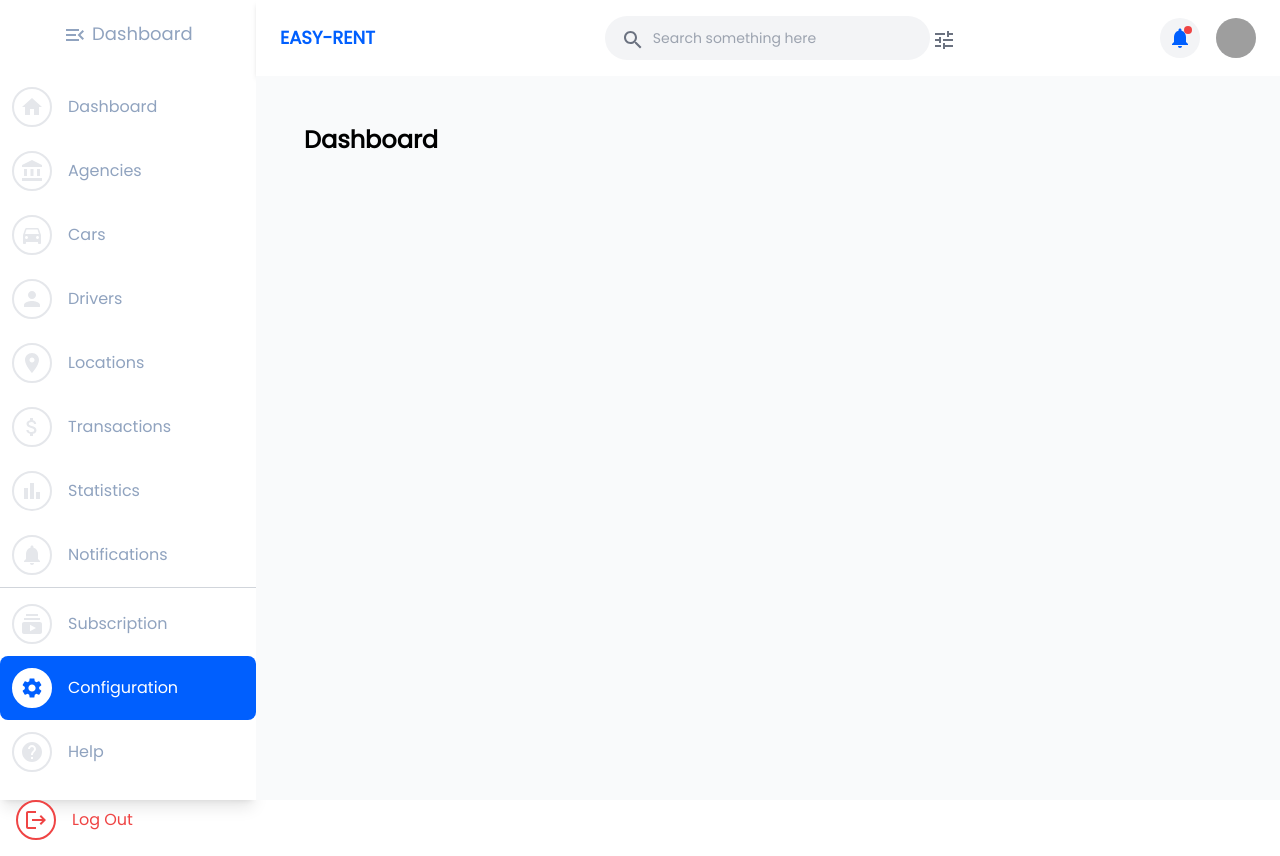
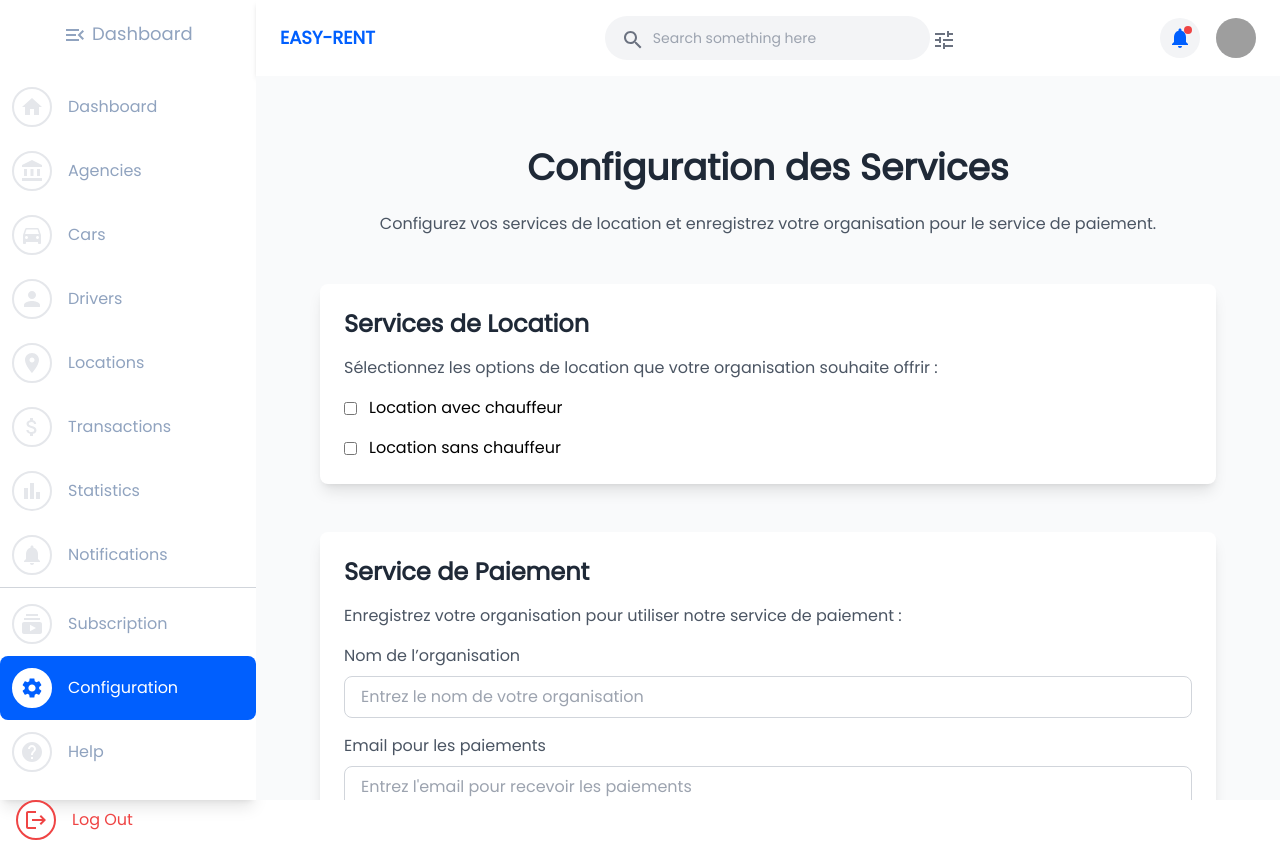
Before and after one commit to AdministrationReseau/easy-rental, a Next.js app: page /configuration in a window 1280 px wide. Built offline with nearby package versions, Linux system fonts and the light colour scheme; grey boxes are pictures that could not be loaded; what @mui/material-nextjs would draw is missing.

Commit message:
customer configuration page

```diff
--- a/src/app/(Organisation)/configuration/page.tsx
+++ b/src/app/(Organisation)/configuration/page.tsx
@@ -1,15 +1,127 @@
-"use client";
-import React from 'react';
+'use client'
+import React, { useState } from "react";
 
-const Configuration = () => {
+const ConfigurationPage: React.FC = () => {
+    const [rentalService, setRentalService] = useState({
+        withDriver: false,
+        withoutDriver: false,
+    });
+    const [paymentService, setPaymentService] = useState({
+        organizationName: "",
+        paymentEmail: "",
+        isRegistered: false,
+    });
+
+    const handleRentalServiceChange = (type: "withDriver" | "withoutDriver") => {
+        setRentalService((prev) => ({
+            ...prev,
+            [type]: !prev[type],
+        }));
+    };
+
+    const handlePaymentServiceChange = (e: React.ChangeEvent<HTMLInputElement>) => {
+        const { name, value } = e.target;
+        setPaymentService((prev) => ({
+            ...prev,
+            [name]: value,
+        }));
+    };
+
+    const handlePaymentServiceRegistration = () => {
+        if (paymentService.organizationName && paymentService.paymentEmail) {
+            setPaymentService((prev) => ({
+                ...prev,
+                isRegistered: true,
+            }));
+            alert("Votre organisation est maintenant enregistrée pour le service de paiement.");
+        } else {
+            alert("Veuillez remplir tous les champs pour vous enregistrer.");
+        }
+    };
 
     return (
-        <div>
-            <main className="flex-grow overflow-y-auto bg-[F6F7F9] p-6">
-                <h1 className="text-2xl font-bold mb-4">Dashboard</h1>
-            </main>
+        <div className="min-h-screen bg-gray-50 py-12 px-6">
+            <div className="max-w-4xl mx-auto">
+                <h1 className="text-4xl font-extrabold text-center text-gray-800 mb-6">
+                    Configuration des Services
+                </h1>
+                <p className="text-center text-gray-600 mb-12">
+                    Configurez vos services de location et enregistrez votre organisation pour le service de paiement.
+                </p>
+
+                {/* Section: Configuration des Services de Location */}
+                <div className="bg-white shadow-lg rounded-lg p-6 mb-12">
+                    <h2 className="text-2xl font-bold text-gray-800 mb-4">Services de Location</h2>
+                    <p className="text-gray-600 mb-4">
+                        Sélectionnez les options de location que votre organisation souhaite offrir :
+                    </p>
+                    <div className="space-y-4">
+                        <label className="flex items-center">
+                            <input
+                                type="checkbox"
+                                className="mr-3"
+                                checked={rentalService.withDriver}
+                                onChange={() => handleRentalServiceChange("withDriver")}
+                            />
+                            Location avec chauffeur
+                        </label>
+                        <label className="flex items-center">
+                            <input
+                                type="checkbox"
+                                className="mr-3"
+                                checked={rentalService.withoutDriver}
+                                onChange={() => handleRentalServiceChange("withoutDriver")}
+                            />
+                            Location sans chauffeur
+                        </label>
+                    </div>
+                </div>
+
+                {/* Section: Enregistrement au Service de Paiement */}
+                <div className="bg-white shadow-lg rounded-lg p-6">
+                    <h2 className="text-2xl font-bold text-gray-800 mb-4">Service de Paiement</h2>
+                    <p className="text-gray-600 mb-4">
+                        Enregistrez votre organisation pour utiliser notre service de paiement :
+                    </p>
+                    <div className="space-y-4">
+                        <div>
+                            <label className="block text-gray-600 mb-2">Nom de l&rsquo;organisation</label>
+                            <input
+                                type="text"
+                                name="organizationName"
+                                className="w-full border border-gray-300 rounded-lg px-4 py-2"
+                                placeholder="Entrez le nom de votre organisation"
+                                value={paymentService.organizationName}
+                                onChange={handlePaymentServiceChange}
+                            />
+                        </div>
+                        <div>
+                            <label className="block text-gray-600 mb-2">Email pour les paiements</label>
+                            <input
+                                type="email"
+                                name="paymentEmail"
+                                className="w-full border border-gray-300 rounded-lg px-4 py-2"
+                                placeholder="Entrez l'email pour recevoir les paiements"
+                                value={paymentService.paymentEmail}
+                                onChange={handlePaymentServiceChange}
+                            />
+                        </div>
+                        <button
+                            className="w-full bg-blue-600 text-white py-2 rounded-lg mt-4"
+                            onClick={handlePaymentServiceRegistration}
+                        >
+                            S&rsquo;enregistrer pour le Service de Paiement
+                        </button>
+                    </div>
+                    {paymentService.isRegistered && (
+                        <p className="text-green-600 mt-4">
+                            Votre organisation est enregistrée pour le service de paiement !
+                        </p>
+                    )}
+                </div>
+            </div>
         </div>
     );
 };
 
-export default Configuration;
+export default ConfigurationPage;
```
